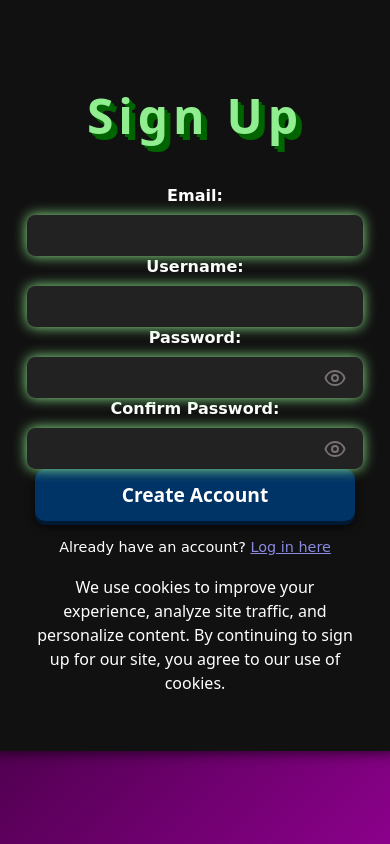
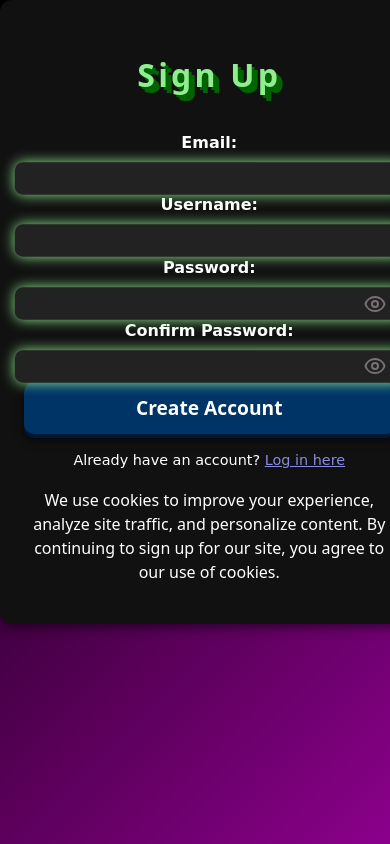
Before and after one commit to ShelbyPop/CS144-GroupProject, a React (Vite) app in the folder frontend/: page /signup in a window 390 px wide. Built offline with nearby package versions, Linux system fonts and the light colour scheme.

Commit message:
Update SignUp.css

```diff
--- a/frontend/src/SignUp.css
+++ b/frontend/src/SignUp.css
@@ -1,5 +1,5 @@
-
-.signup-title {
+/* Title Styling */
+.signpage .signup-title {
   font-size: 3rem;
   color: lightgreen;
   position: relative;
@@ -8,25 +8,25 @@
   text-shadow: 3px 3px 0 darkgreen, 6px 6px 0 darkgreen;
   user-select: none;
 }
-.signup-container {
-  max-width: 400px;
+.signpage .signup-container {
+
   margin: auto;
   padding: 1rem;
 }
 
-.signup-form .form-group {
+.signpage .signup-form .form-group {
   margin-bottom: 1rem;
 }
-.form-group{
+.signpage .form-group{
       font-family: 'Comic Sans MS', 'Comic Sans', cursive, 'Segoe UI Rounded', 'Arial Rounded MT Bold', Arial, sans-serif;
 
 }
 
-.password-wrapper {
+.signpage .password-wrapper {
   position: relative;
 }
 
-.eye-icon {
+.signpage .eye-icon {
   position: absolute;
   right: 8px;
   top: 50%;
@@ -34,7 +34,7 @@
   cursor: pointer;
 }
 
-button[type="submit"] {
+.signpage button[type="submit"] {
   width: 100%;
   padding: 0.8rem 0;
   font-size: 1.2rem;
@@ -52,7 +52,7 @@ button[type="submit"] {
   user-select: none;
 }
 
-.link{
+.signpage .link{
      color: lightgreen;
   cursor: pointer;
   font-weight: 700;
@@ -61,8 +61,8 @@ button[type="submit"] {
 }
 
 
-
-.signup-label {
+/* Input Labels */
+.signpage .signup-label {
     font-family: 'Comic Sans MS';
   display: block;
   margin-bottom: 0.5rem;
@@ -71,8 +71,8 @@ button[type="submit"] {
   font-family: inherit;
 }
 
-
-.signup-input {
+/* Input Fields */
+.signpage .signup-input {
   width: 100%;
   padding: 0.6rem 0.8rem;
   border-radius: 8px;
@@ -94,15 +94,15 @@ button[type="submit"] {
   font-synthesis-weight: none;
 }
 
-
+/* Focus/Active Input */
 .signup-input:focus,
-.signup-input:not(:placeholder-shown) {
+.signpage .signup-input:not(:placeholder-shown) {
   box-shadow: 0 0 12px lightgreen;
   transform: scale(1.05);
 }
 
-
-.signup-button {
+/* Submit Button */
+.signpage .signup-button {
   appearance: auto;
   background-color: rgb(0, 64, 128);
   color: white;
@@ -119,10 +119,10 @@ button[type="submit"] {
   transition: transform 0.2s ease;
 }
 
-.signup-button:active {
+.signpage .signup-button:active {
   transform: scale(0.97);
 }
-.login-card{
+.signpage .login-card{
 font-size: 3rem;
   color: lightgreen;
   letter-spacing: 0.1em;
@@ -131,11 +131,11 @@ font-size: 3rem;
     6px 6px 0 darkgreen;
   user-select: none;
 }
-.signup-container * {
+.signpage .signup-container * {
   box-sizing: border-box;
 }
 
-.signup-container{
+.signpage .signup-container{
     background-color: #111;
   padding: 2.5rem 3rem;
   border-radius: 12px;
@@ -145,9 +145,55 @@ font-size: 3rem;
   text-align: center;
 }
 
-.signup-login-link {
+.signpage .signup-login-link {
   color: lightgreen;
   text-decoration: underline;
   cursor: pointer;
   font-size: 0.9rem;
 }
+
+@media (max-width: 768px) {
+  .signpage .signup-container {
+    width: 90%;
+    padding: 2rem;
+  }
+
+  .signpage .signup-input {
+    font-size: 1rem;
+    padding: 0.5rem 0.7rem;
+  }
+
+  .signpage .signup-title {
+    font-size: 2.5rem;
+  }
+
+  .signpage .signup-button {
+    font-size: 1rem;
+    padding: 0.6rem 1rem;
+  }
+}
+
+@media (max-width: 480px) {
+  .signpage .signup-container {
+    width: 95%;
+    padding: 1.5rem;
+  }
+
+  .signpage .signup-input {
+    font-size: 0.95rem;
+    padding: 0.4rem 0.6rem;
+  }
+
+  .signpage .signup-title {
+    font-size: 2rem;
+  }
+
+  .signpage .signup-button {
+    font-size: 0.95rem;
+    padding: 0.5rem 1rem;
+  }
+
+  .signpage .signup-login-link {
+    font-size: 0.8rem;
+  }
+}
```
